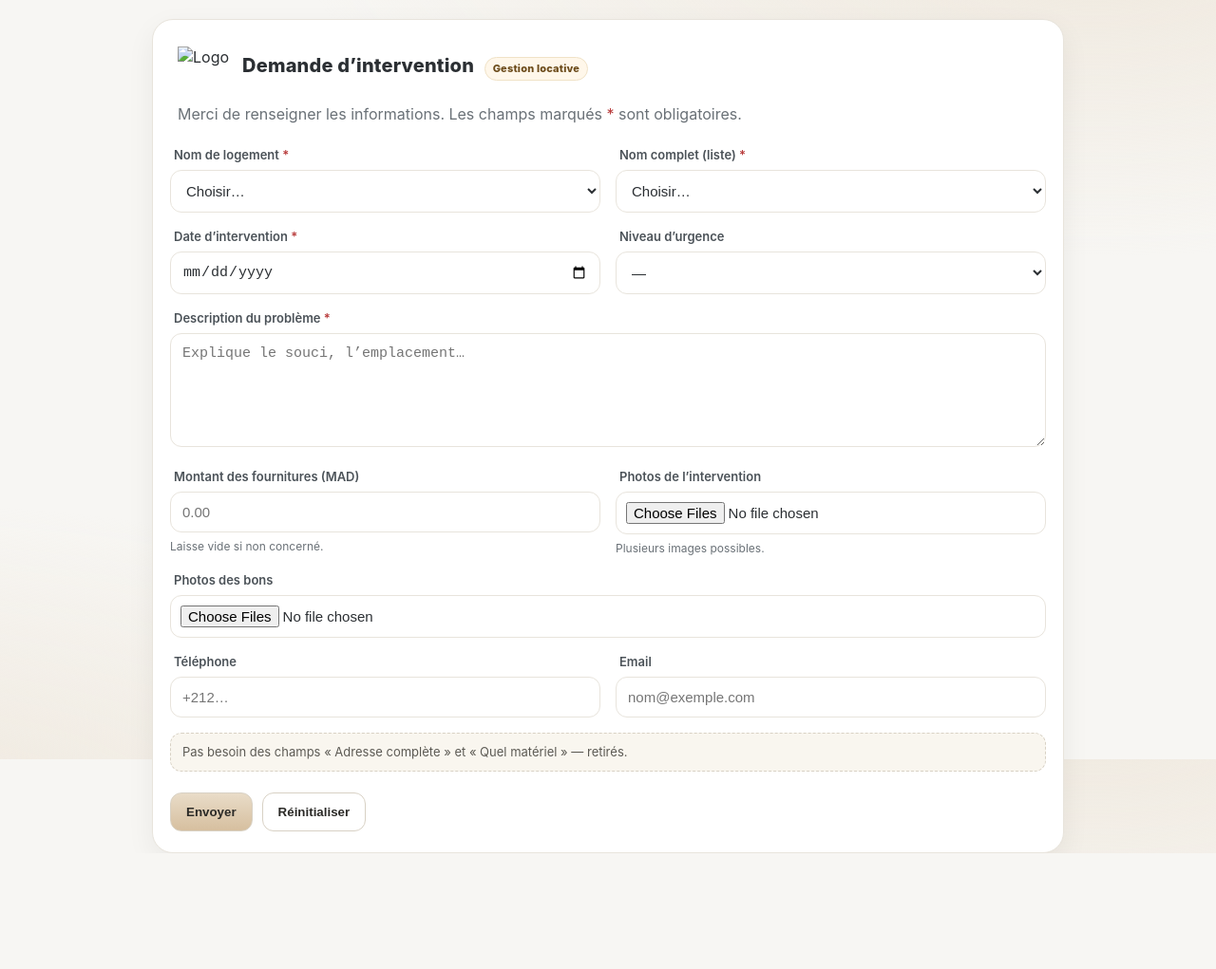
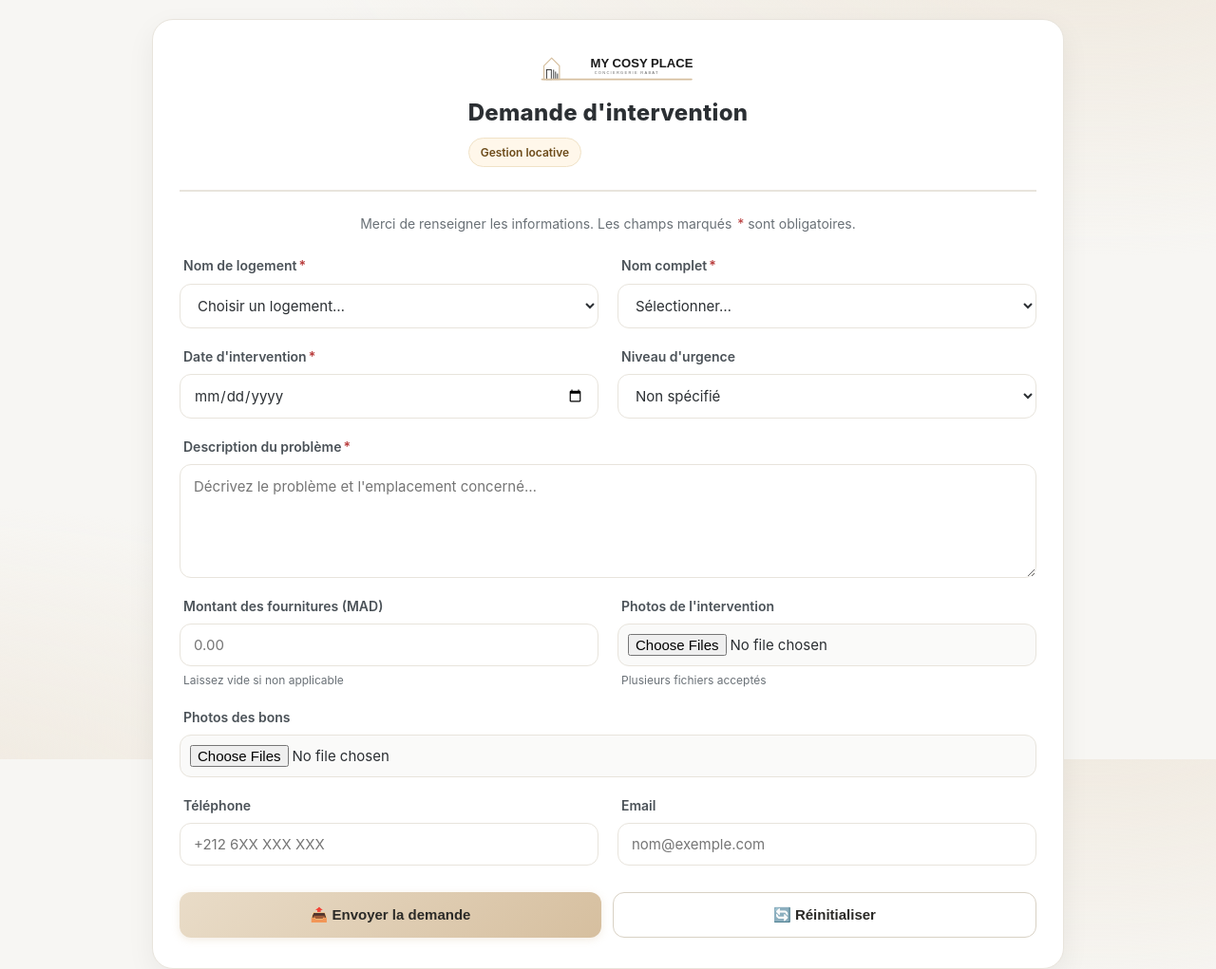
Before and after one commit to digitalisationmcp-netizen/intervention-form, a plain HTML site: page index.html in a window 1280 px wide. Shown: the whole page at 95% size. Before the commit the page ends 899 px from the top, so only its background shows below. Drawn offline with Linux system fonts and the light colour scheme.

Commit message:
Update index.html

```diff
--- a/index.html
+++ b/index.html
@@ -3,16 +3,16 @@
 <head>
   <meta charset="utf-8" />
   <meta name="viewport" content="width=device-width,initial-scale=1" />
-  <title>Demande d’intervention</title>
+  <title>Demande d'intervention - My Cosy Place</title>
   <style>
     :root{
-      --brand:#d6bf9f;      /* sable (logo) */
+      --brand:#d6bf9f;
       --brand-600:#c9ad8a;
-      --ink:#2b2f33;        /* texte principal */
-      --muted:#6a7177;      /* texte secondaire */
-      --bg:#f7f6f3;         /* fond page */
-      --card:#ffffff;       /* carte/formulaire */
-      --ring:#e8e4dc;       /* bordure douce */
+      --ink:#2b2f33;
+      --muted:#6a7177;
+      --bg:#f7f6f3;
+      --card:#ffffff;
+      --ring:#e8e4dc;
       --ring-strong:#d8d1c4;
       --success:#0f8f4b;
       --error:#b23b3b;
@@ -20,72 +20,187 @@
     *{box-sizing:border-box}
     html,body{height:100%}
     body{
-      margin:0; font:16px/1.45 Inter, ui-sans-serif, system-ui, -apple-system, Segoe UI, Roboto, Arial;
-      color:var(--ink); background:
+      margin:0;
+      font:16px/1.45 Inter, ui-sans-serif, system-ui, -apple-system, Segoe UI, Roboto, Arial;
+      color:var(--ink);
+      background:
         radial-gradient(1200px 500px at 90% -10%, #efe8dd 0, transparent 70%),
         radial-gradient(1200px 500px at -10% 110%, #efe8dd 0, transparent 70%),
         var(--bg);
-      display:flex; justify-content:center; padding:20px;
+      display:flex;
+      justify-content:center;
+      padding:20px;
+      min-height:100vh;
     }
     .wrap{width:100%; max-width:960px}
     .card{
-      background:var(--card); border:1px solid var(--ring); border-radius:22px;
+      background:var(--card);
+      border:1px solid var(--ring);
+      border-radius:22px;
       box-shadow:0 10px 30px rgba(0,0,0,.06);
-      padding:22px 18px; margin:auto; overflow:hidden;
+      padding:32px 28px;
+      margin:auto;
     }
-    header{display:flex; align-items:center; gap:14px; padding:6px 8px 12px}
-    header img{height:42px; width:auto}
-    header h1{font-size:20px; margin:0; font-weight:800; letter-spacing:.2px}
-    p.helper{color:var(--muted); margin:6px 8px 22px}
 
-    form{display:grid; grid-template-columns:1fr; gap:16px}
+    /* Header avec logo */
+    header{
+      display:flex;
+      flex-direction:column;
+      align-items:center;
+      gap:16px;
+      padding:0 0 24px;
+      border-bottom:2px solid var(--ring);
+      margin-bottom:24px;
+    }
+    .logo-container{
+      display:flex;
+      align-items:center;
+      gap:20px;
+    }
+    .logo-svg{
+      width:180px;
+      height:auto;
+    }
+    header h1{
+      font-size:24px;
+      margin:0;
+      font-weight:800;
+      letter-spacing:.3px;
+      text-align:center;
+    }
+    .badge{
+      display:inline-block;
+      background:#fff7ea;
+      color:#6c4b1a;
+      border:1px solid #f0e2c7;
+      font-size:12px;
+      padding:6px 12px;
+      border-radius:999px;
+      margin-top:8px;
+      font-weight:600;
+    }
+
+    p.helper{
+      color:var(--muted);
+      margin:0 0 24px;
+      text-align:center;
+      font-size:14px;
+    }
+
+    form{display:grid; grid-template-columns:1fr; gap:20px}
     @media (min-width:720px){
       form{grid-template-columns:1fr 1fr}
     }
     .span-2{grid-column:1 / -1}
-    label{display:block; font-size:13px; color:#4b5258; margin:0 0 6px 4px; font-weight:600}
-    .req{color:#b83b3b}
+
+    .field-group{
+      display:flex;
+      flex-direction:column;
+    }
+
+    label{
+      display:block;
+      font-size:14px;
+      color:#4b5258;
+      margin:0 0 8px 4px;
+      font-weight:600;
+    }
+    .req{color:#b83b3b; margin-left:2px;}
 
     input, select, textarea{
-      width:100%; background:#fff; color:var(--ink);
-      border:1px solid var(--ring); border-radius:12px; padding:12px 12px;
-      font-size:15px; outline:none; transition:box-shadow .2s, border-color .2s;
+      width:100%;
+      background:#fff;
+      color:var(--ink);
+      border:1px solid var(--ring);
+      border-radius:12px;
+      padding:12px 14px;
+      font-size:15px;
+      outline:none;
+      transition:all .2s;
+      font-family:inherit;
     }
-    textarea{min-height:120px; resize:vertical}
-    input[type="file"]{padding:10px; background:#fff}
+    textarea{
+      min-height:120px;
+      resize:vertical;
+      line-height:1.5;
+    }
+    input[type="file"]{
+      padding:10px;
+      background:#fafaf9;
+      cursor:pointer;
+    }
     input:focus, select:focus, textarea:focus{
       border-color:var(--brand-600);
       box-shadow:0 0 0 4px rgba(214,191,159,.25);
     }
-    .hint{font-size:12px; color:var(--muted); margin-top:6px}
-
-    .row{display:flex; gap:12px}
-    .row > *{flex:1}
-
-    .actions{display:flex; gap:10px; margin-top:6px}
-    button{
-      appearance:none; border:1px solid var(--ring-strong);
-      background:linear-gradient(#e9dcc8, #d6bf9f);
-      color:#2b2a27; padding:12px 16px; border-radius:12px; font-weight:700; cursor:pointer;
-      transition:filter .15s, transform .02s;
-    }
-    button:hover{filter:brightness(1.02)}
-    button:active{transform:translateY(1px)}
-    button.secondary{background:#fff}
-
-    .note{
-      background:#f9f6ef; border:1px dashed var(--ring-strong); color:#5c5a54;
-      padding:10px 12px; border-radius:12px; font-size:13px;
+    input:hover, select:hover, textarea:hover{
+      border-color:var(--brand-600);
     }
 
-    .alert{display:none; margin-top:10px; padding:12px 14px; border-radius:12px; border:1px solid}
-    .alert.ok{background:#f0fbf5; border-color:#bfe8cf; color:#0f6538}
-    .alert.ko{background:#fff5f5; border-color:#f0c7c7; color:#8b2a2a}
+    .hint{
+      font-size:12px;
+      color:var(--muted);
+      margin-top:6px;
+      padding-left:4px;
+    }
 
-    /* petits raffinements */
-    .badge{
-      display:inline-block; background:#fff7ea; color:#6c4b1a; border:1px solid #f0e2c7;
-      font-size:11px; padding:4px 8px; border-radius:999px; margin-left:6px;
+    .actions{
+      display:flex;
+      gap:12px;
+      margin-top:8px;
+    }
+    button{
+      flex:1;
+      appearance:none;
+      border:none;
+      background:linear-gradient(135deg, #e9dcc8, #d6bf9f);
+      color:#2b2a27;
+      padding:14px 20px;
+      border-radius:12px;
+      font-weight:700;
+      font-size:15px;
+      cursor:pointer;
+      transition:all .2s;
+      box-shadow:0 2px 8px rgba(214,191,159,.3);
+    }
+    button:hover{
+      transform:translateY(-2px);
+      box-shadow:0 4px 12px rgba(214,191,159,.4);
+    }
+    button:active{
+      transform:translateY(0);
+    }
+    button.secondary{
+      background:#fff;
+      border:1px solid var(--ring-strong);
+      box-shadow:none;
+    }
+    button.secondary:hover{
+      background:#fafaf9;
+    }
+
+    .alert{
+      display:none;
+      margin-top:16px;
+      padding:14px 16px;
+      border-radius:12px;
+      border:1px solid;
+      font-weight:500;
+      animation:slideIn .3s ease;
+    }
+    @keyframes slideIn{
+      from{opacity:0; transform:translateY(-10px)}
+      to{opacity:1; transform:translateY(0)}
+    }
+    .alert.ok{
+      background:#f0fbf5;
+      border-color:#bfe8cf;
+      color:#0f6538;
+    }
+    .alert.ko{
+      background:#fff5f5;
+      border-color:#f0c7c7;
+      color:#8b2a2a;
     }
   </style>
 </head>
@@ -93,95 +208,114 @@
   <div class="wrap">
     <div class="card">
       <header>
-        <!-- Remplace /logo.png par le chemin réel -->
-        <img src="/logo.png" alt="Logo" />
-        <h1>Demande d’intervention <span class="badge">Gestion locative</span></h1>
+        <svg class="logo-svg" viewBox="0 0 440 80" fill="none" xmlns="http://www.w3.org/2000/svg">
+          <!-- Maison stylisée -->
+          <path d="M 75 20 L 95 40 L 95 75 L 55 75 L 55 40 Z" stroke="#d6bf9f" stroke-width="3" fill="none" stroke-linecap="round" stroke-linejoin="round"/>
+          <rect x="62" y="50" width="12" height="25" stroke="#1a1a1a" stroke-width="2" fill="none"/>
+          <line x1="80" y1="50" x2="80" y2="75" stroke="#1a1a1a" stroke-width="2"/>
+          <line x1="85" y1="55" x2="85" y2="75" stroke="#1a1a1a" stroke-width="2"/>
+          <line x1="90" y1="60" x2="90" y2="75" stroke="#1a1a1a" stroke-width="2"/>
+          <path d="M 50 75 L 435 75" stroke="#d6bf9f" stroke-width="4" stroke-linecap="round"/>
+
+          <!-- Texte MY COSY PLACE -->
+          <text x="175" y="45" font-family="Arial, sans-serif" font-size="32" font-weight="700" fill="#1a1a1a">MY COSY PLACE</text>
+          <text x="185" y="60" font-family="Arial, sans-serif" font-size="10" font-weight="400" fill="#666" letter-spacing="3">CONCIERGERIE RABAT</text>
+        </svg>
+
+        <div>
+          <h1>Demande d'intervention</h1>
+          <div class="badge">Gestion locative</div>
+        </div>
       </header>
 
       <p class="helper">Merci de renseigner les informations. Les champs marqués <span class="req">*</span> sont obligatoires.</p>
 
       <form id="form">
-        <!-- Nom de logement -->
-        <div>
-          <label for="nomLogement">Nom de logement <span class="req">*</span></label>
+        <div class="field-group">
+          <label for="nomLogement">Nom de logement<span class="req">*</span></label>
           <select id="nomLogement" required>
-            <option value="" disabled selected>Choisir…</option>
-            <option>Argane</option><option>Bensalem1</option><option>Bensalem9</option>
-            <option>Berrada</option><option>Bouznika</option><option>Daraa</option>
-            <option>Granada</option><option>Harhoura</option><option>Marbella</option>
-            <option>Melouya</option><option>Ouhoud</option><option>Sebou</option>
-            <option>Skhirat</option><option>Wifak</option><option>CFC Louise 2</option>
+            <option value="" disabled selected>Choisir un logement…</option>
+            <option>Argane</option>
+            <option>Bensalem1</option>
+            <option>Bensalem9</option>
+            <option>Berrada</option>
+            <option>Bouznika</option>
+            <option>Daraa</option>
+            <option>Granada</option>
+            <option>Harhoura</option>
+            <option>Marbella</option>
+            <option>Melouya</option>
+            <option>Ouhoud</option>
+            <option>Sebou</option>
+            <option>Skhirat</option>
+            <option>Wifak</option>
+            <option>CFC Louise 2</option>
           </select>
         </div>
 
-        <!-- Nom complet (liste) -->
-        <div>
-          <label for="nomComplet">Nom complet (liste) <span class="req">*</span></label>
+        <div class="field-group">
+          <label for="nomComplet">Nom complet<span class="req">*</span></label>
           <select id="nomComplet" required>
-            <option value="" disabled selected>Choisir…</option>
-            <!-- Mets ici les personnes réelles -->
-            <option>Driss Alami</option>
-            <option>Mohamed Belhabes</option>
+            <option value="" disabled selected>Sélectionner…</option>
             <option>Technicien 1</option>
             <option>Technicien 2</option>
           </select>
         </div>
 
-        <!-- Date + Urgence -->
-        <div>
-          <label for="dateIntervention">Date d’intervention <span class="req">*</span></label>
+        <div class="field-group">
+          <label for="dateIntervention">Date d'intervention<span class="req">*</span></label>
           <input id="dateIntervention" type="date" required />
         </div>
-        <div>
-          <label for="urgence">Niveau d’urgence</label>
+
+        <div class="field-group">
+          <label for="urgence">Niveau d'urgence</label>
           <select id="urgence">
-            <option value="" selected>—</option>
-            <option>Faible</option><option>Moyenne</option><option>Haute</option>
+            <option value="">Non spécifié</option>
+            <option>Faible</option>
+            <option>Moyenne</option>
+            <option>Haute</option>
           </select>
         </div>
 
-        <!-- Description -->
-        <div class="span-2">
-          <label for="description">Description du problème <span class="req">*</span></label>
-          <textarea id="description" placeholder="Explique le souci, l’emplacement…" required></textarea>
+        <div class="field-group span-2">
+          <label for="description">Description du problème<span class="req">*</span></label>
+          <textarea id="description" placeholder="Décrivez le problème et l'emplacement concerné…" required></textarea>
         </div>
 
-        <!-- Montant & Photos -->
-        <div>
+        <div class="field-group">
           <label for="montantFournitures">Montant des fournitures (MAD)</label>
           <input id="montantFournitures" type="number" min="0" step="0.01" placeholder="0.00" />
-          <div class="hint">Laisse vide si non concerné.</div>
-        </div>
-        <div>
-          <label for="photosIntervention">Photos de l’intervention</label>
-          <input id="photosIntervention" type="file" accept="image/*" multiple />
-          <div class="hint">Plusieurs images possibles.</div>
+          <div class="hint">Laissez vide si non applicable</div>
         </div>
 
-        <div class="span-2">
+        <div class="field-group">
+          <label for="photosIntervention">Photos de l'intervention</label>
+          <input id="photosIntervention" type="file" accept="image/*" multiple />
+          <div class="hint">Plusieurs fichiers acceptés</div>
+        </div>
+
+        <div class="field-group span-2">
           <label for="photosBons">Photos des bons</label>
           <input id="photosBons" type="file" accept="image/*" multiple />
         </div>
 
-        <!-- Coordonnées -->
-        <div>
+        <div class="field-group">
           <label for="telephone">Téléphone</label>
-          <input id="telephone" type="tel" placeholder="+212…" />
+          <input id="telephone" type="tel" placeholder="+212 6XX XXX XXX" />
         </div>
-        <div>
+
+        <div class="field-group">
           <label for="email">Email</label>
           <input id="email" type="email" placeholder="nom@exemple.com" />
         </div>
 
-        <div class="span-2 note">Pas besoin des champs « Adresse complète » et « Quel matériel » — retirés.</div>
-
         <div class="span-2 actions">
-          <button type="submit">Envoyer</button>
-          <button class="secondary" type="reset">Réinitialiser</button>
+          <button type="submit">📤 Envoyer la demande</button>
+          <button class="secondary" type="reset">🔄 Réinitialiser</button>
         </div>
 
-        <div id="ok" class="alert ok">Intervention envoyée ✅</div>
-        <div id="ko" class="alert ko">Erreur d’envoi. Merci de réessayer.</div>
+        <div id="ok" class="alert ok"></div>
+        <div id="ko" class="alert ko"></div>
       </form>
     </div>
   </div>
@@ -210,6 +344,10 @@
       okEl.style.display = "none";
       koEl.style.display = "none";
 
+      const submitBtn = form.querySelector('button[type="submit"]');
+      submitBtn.disabled = true;
+      submitBtn.textContent = "⏳ Envoi en cours...";
+
       const payload = {
         nomLogement:       document.getElementById("nomLogement").value || null,
         nomComplet:        document.getElementById("nomComplet").value || null,
@@ -235,12 +373,21 @@
           const txt = await res.text().catch(()=> "");
           throw new Error(`HTTP ${res.status} – ${txt}`);
         }
-        okEl.textContent = "Intervention envoyée ✅";
+
+        okEl.textContent = "✅ Demande d'intervention envoyée avec succès !";
         okEl.style.display = "block";
         form.reset();
+
+        setTimeout(() => {
+          okEl.style.display = "none";
+        }, 5000);
+
       }catch(err){
-        koEl.textContent = "Erreur d’envoi : " + err.message;
+        koEl.textContent = "❌ Erreur lors de l'envoi : " + err.message;
         koEl.style.display = "block";
+      }finally{
+        submitBtn.disabled = false;
+        submitBtn.textContent = "📤 Envoyer la demande";
       }
     });
   </script>
```
